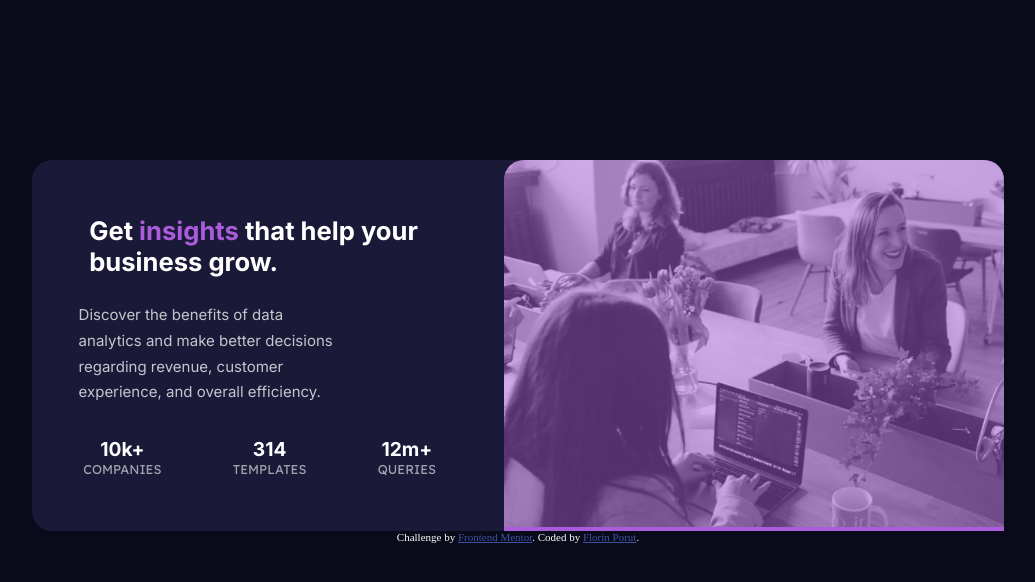
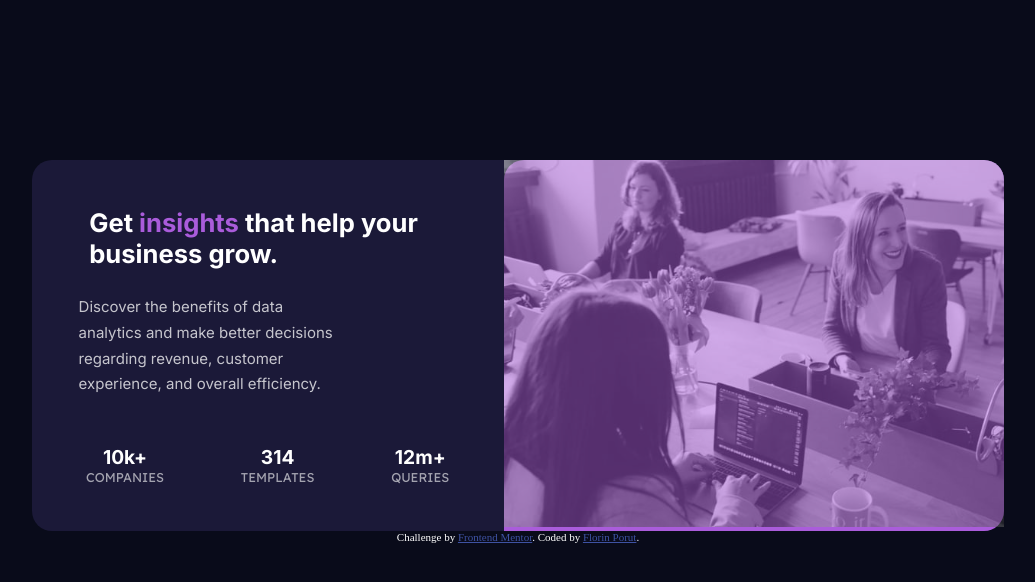
Before and after one commit to zastar23/stats-preview-card-component-main, a plain HTML site: page index.html in a window 1536 px wide. Shown: the whole page, without its empty margins (250-1285 px from the left). Drawn offline with Linux system fonts and the light colour scheme.

Commit message:
Update style.css

```diff
--- a/style.css
+++ b/style.css
@@ -100,7 +100,7 @@ body {
     .flex {
         display: flex;
         justify-content: space-around;
-        margin: 2em 2em  0 -1em;
+        margin: 3em 1em 0 -1em;
     }
 
     .hero {
@@ -109,11 +109,19 @@ body {
 
     .main__txt {
         text-align: left;
-        margin: 1em 0 1em 1em;
+        margin: 1em 1em 0 1em;
     }
 
     .title {
         text-align: left;
     }
 
+    .main__img {
+        border-top-left-radius: 0;
+    }
+
+    .img__div {
+        border-bottom-right-radius: 20px;
+    }
+
 }
```
